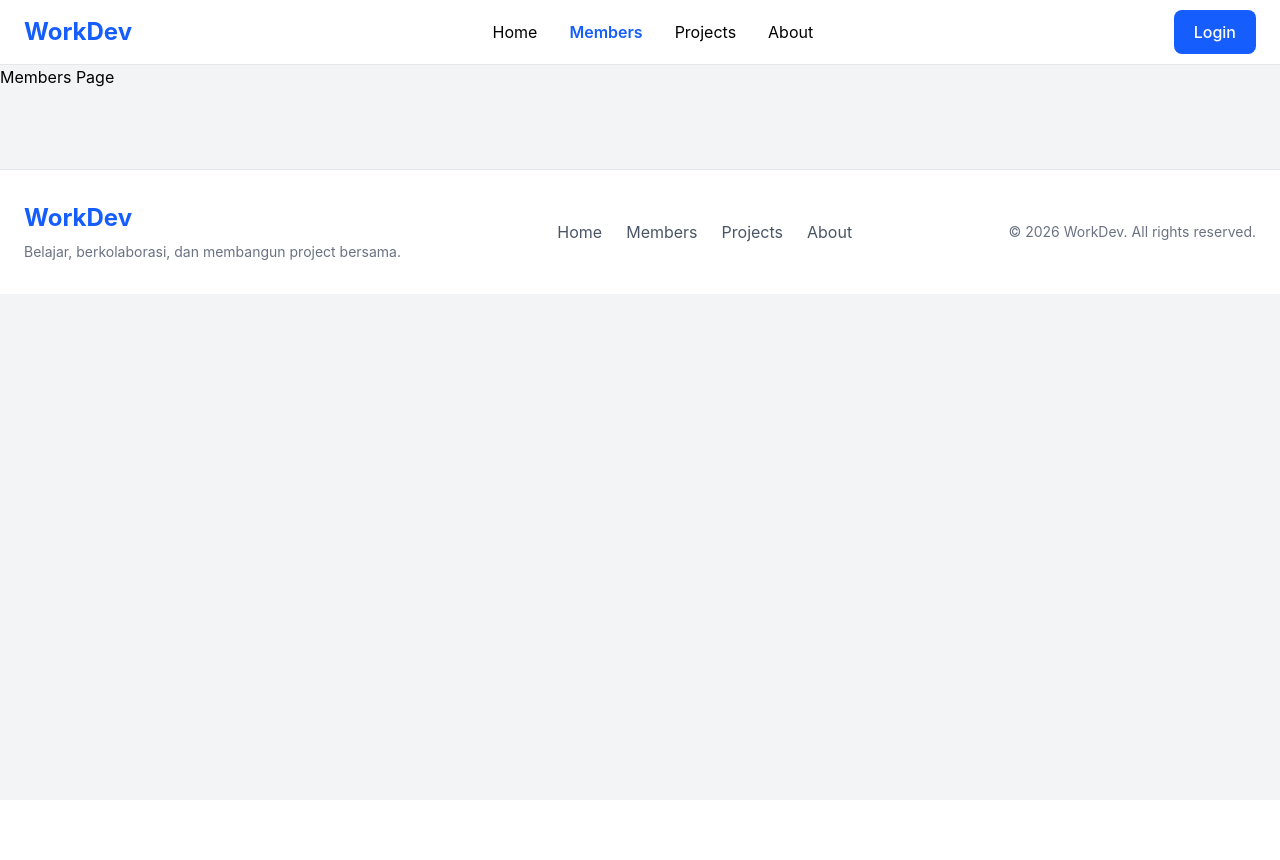
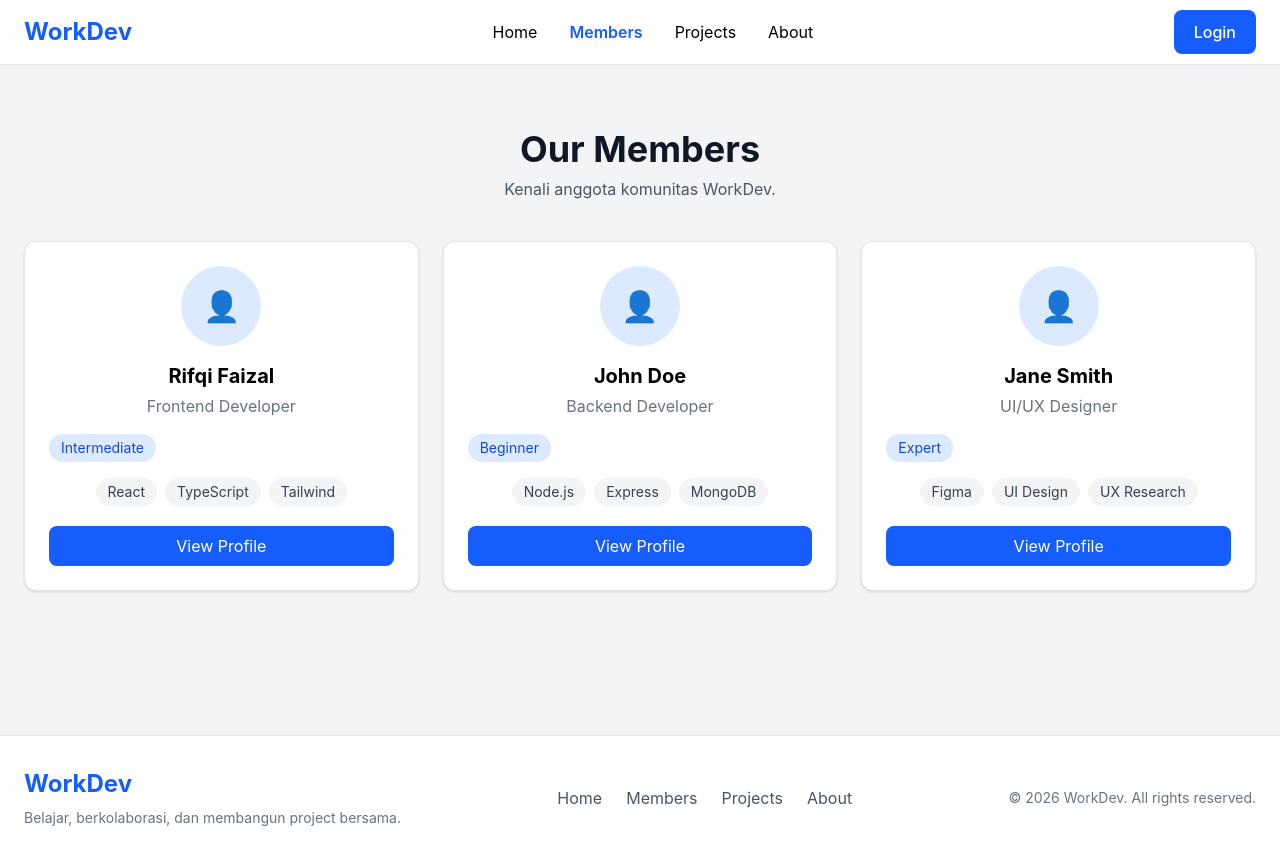
Before and after one commit to Squarepants23/WorkDev, a React (Vite) app in the folder client/: page /members in a window 1280 px wide. Before the commit the page ends 800 px from the top, so only its background shows below. Built offline with nearby package versions, Linux system fonts and the light colour scheme.

Commit message:
feat(frontend): add members page with member cards and skill badges

```diff
--- /dev/null
+++ b/client/src/components/MemberCard/MemberCard.tsx
@@ -0,0 +1,52 @@
+type MemberCardProps = {
+  name: string;
+  role: string;
+  level: string;
+  skills: string[];
+};
+
+function MemberCard({
+  name,
+  role,
+  level,
+  skills,
+}: MemberCardProps) {
+  return (
+    <div className="rounded-xl border border-gray-200 bg-white p-6 shadow-sm transition hover:shadow-md">
+      <div className="mb-4 flex justify-center">
+        <div className="flex h-20 w-20 items-center justify-center rounded-full bg-blue-100 text-3xl">
+          👤
+        </div>
+      </div>
+
+      <h3 className="text-center text-xl font-bold">
+        {name}
+      </h3>
+
+      <p className="mt-1 text-center text-gray-500">
+        {role}
+      </p>
+
+      <span className="mt-4 inline-block rounded-full bg-blue-100 px-3 py-1 text-sm text-blue-700">
+        {level}
+      </span>
+
+    <div className="mt-4 flex flex-wrap justify-center gap-2">
+      {skills.map((skill) => (
+        <span
+          key={skill}
+          className="rounded-full bg-gray-100 px-3 py-1 text-sm text-gray-700"
+        >
+          {skill}
+        </span>
+      ))}
+    </div>
+
+      <button className="mt-5 w-full rounded-lg bg-blue-600 py-2 text-white hover:bg-blue-700">
+        View Profile
+      </button>
+    </div>
+  );
+}
+
+export default MemberCard;
--- a/client/src/pages/MembersPage.tsx
+++ b/client/src/pages/MembersPage.tsx
@@ -1,5 +1,43 @@
+import Container from "../components/Container/Container";
+import MemberCard from "../components/MemberCard/MemberCard";
+
 function MembersPage() {
-  return <h1>Members Page</h1>;
+  return (
+    <Container>
+      <section className="py-16">
+        <h1 className="mb-2 text-center text-4xl font-bold text-gray-900">
+          Our Members
+        </h1>
+
+        <p className="mb-10 text-center text-gray-600">
+          Kenali anggota komunitas WorkDev.
+        </p>
+
+        <div className="grid gap-6 sm:grid-cols-2 lg:grid-cols-3">
+          <MemberCard
+            name="Rifqi Faizal"
+            role="Frontend Developer"
+            level="Intermediate"
+            skills={["React", "TypeScript", "Tailwind"]}
+          />
+
+          <MemberCard
+            name="John Doe"
+            role="Backend Developer"
+            level="Beginner"
+            skills={["Node.js", "Express", "MongoDB"]}
+          />
+
+          <MemberCard
+            name="Jane Smith"
+            role="UI/UX Designer"
+            level="Expert"
+            skills={["Figma", "UI Design", "UX Research"]}
+          />
+        </div>
+      </section>
+    </Container>
+  );
 }
 
 export default MembersPage;
```
